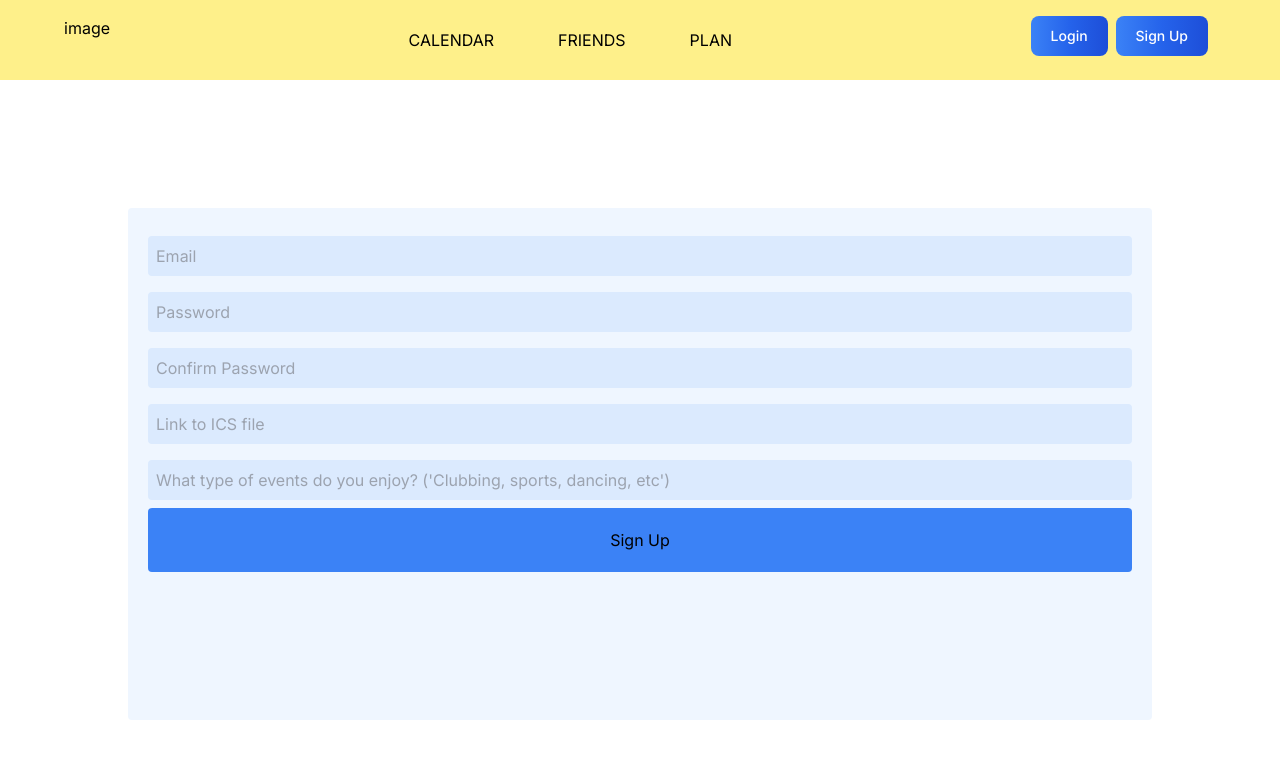
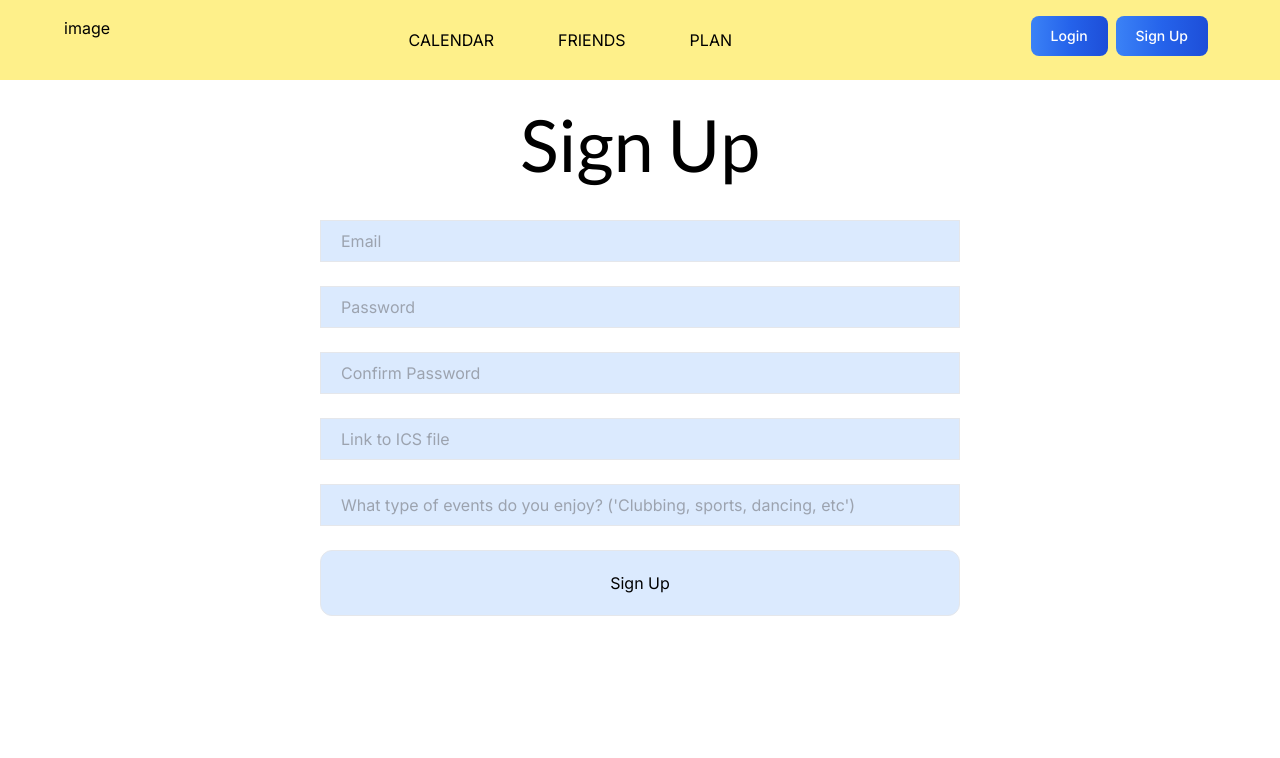
Before and after one commit to steeevin88/schedulerAI, a Next.js app: page /signup in a window 1280 px wide. Shown: the top 758 px of the page. Built offline with nearby package versions, Linux system fonts and the light colour scheme.

Commit message:
redesigned signup page to match login

```diff
--- a/app/login/page.tsx
+++ b/app/login/page.tsx
@@ -53,12 +53,12 @@ const page = () => {
         <section className='text-center'>
             <h1 className="my-7 text-7xl font-lato">Login</h1>
             <form onSubmit={onSubmit}>
-                <div className=''>
-                    <input type='email' className='p-5 w-[50%] my-3 border' id='email' name='email'
+                <div>
+                    <input type='email' className='p-5 bg-blue-100 w-[50%] my-3 border' id='email' name='email'
                     value={email} placeholder='Enter your email' onChange={onChange}/>
                 </div>
-                <div className=''>
-                    <input type='password' className='p-5 w-[50%] my-3 border' id='password' name='password'
+                <div>
+                    <input type='password' className='p-5 bg-blue-100 w-[50%] my-3 border' id='password' name='password'
                      value={password} placeholder='Enter your password' onChange={onChange}/>
                 </div>
                 <div className='p-5 w-[50%] bg-yellow-200 rounded-xl my-3 mx-auto shadow-2xl justify-self-center'>
@@ -67,7 +67,6 @@ const page = () => {
                 {error && (errorLink ? <Link href={errorLink} className='text-blue underline'>{error} Click here for Sign Up</Link> : <p>{error}</p>)}
             </form>
         </section>
-
     </>
   )
 }
--- a/app/signup/page.tsx
+++ b/app/signup/page.tsx
@@ -13,6 +13,9 @@ const Page = () => {
     icsUrl: '',
     preferences: '',
   })
+
+  const { email, password } = signUpInfo;
+
   function handleChange(e: any) {
     setSignUpInfo((prevState) => ({
         ...prevState,
@@ -51,17 +54,30 @@ const Page = () => {
   }
 
   return (
-    <div className='w-full h-[80vh] justify-center content-centers flex flex-grow'>
-      <form className='rounded mx-[10%] mt-[10%]  p-5 flex flex-col bg-blue-50 flex-grow'>
-          <input className='p-2 my-2 rounded bg-blue-100' name="email" type="email" placeholder="Email" onChange={handleChange} />
-          <input className='p-2 my-2 rounded bg-blue-100' name="password" type="password" placeholder="Password" onChange={handleChange} />
-          <input className='p-2 my-2 rounded bg-blue-100' name="confirmPassword" type="password" placeholder="Confirm Password" onChange={handleChange} />
-          <input className='p-2 my-2 rounded bg-blue-100' name="icsUrl" type="text" placeholder="Link to ICS file" onChange={handleChange} />
-          <input className='p-2 my-2 rounded bg-blue-100' name="preferences" type="text" placeholder="What type of events do you enjoy? ('Clubbing, sports, dancing, etc')" onChange={handleChange} />
-          <button className='bg-blue-500 rounded p-5' onClick={handleClick} >Sign Up</button>
-          {error && (errorLink ? <Link href={errorLink} className='underline'>{error}. Click here to Log In</Link>: <p className='text-red-500'>{error}</p>)}
+    <section className='text-center'>
+    <h1 className="my-7 text-7xl font-lato">Sign Up</h1>
+      <form className='w-full justify-center content-centers flex flex-col'>
+        <div>
+          <input className='p-5 bg-blue-100 w-[50%] h-[5vh] my-3 border' name="email" type='email' placeholder="Email" value={email} onChange={handleChange} />
+        </div>
+        <div>
+          <input className='p-5 bg-blue-100 w-[50%] h-[5vh] my-3 border' name="password" type="password" placeholder="Password" value={password} onChange={handleChange} />
+        </div>
+        <div>
+          <input className='p-5 bg-blue-100 w-[50%] h-[5vh] my-3 border' name="confirmPassword" type="password" placeholder="Confirm Password" onChange={handleChange} />
+        </div>
+        <div>
+          <input className='p-5 bg-blue-100 w-[50%] h-[5vh] my-3 border' name="icsUrl" type="text" placeholder="Link to ICS file" onChange={handleChange} />
+        </div>
+        <div>
+          <input className='p-5 bg-blue-100 w-[50%] h-[5vh] my-3 border' name="preferences" type="text" placeholder="What type of events do you enjoy? ('Clubbing, sports, dancing, etc')" onChange={handleChange} />
+        </div>
+        <div>
+          <button className='p-5 bg-blue-100 w-[50%] my-3 border rounded-xl' onClick={handleClick}>Sign Up</button>
+          {error && (errorLink ? <div><Link href={errorLink} className='underline'>{error}. Click here to Log In</Link></div>: <p className='text-red-500'>{error}</p>)}
+        </div>
       </form>
-    </div>
+    </section>
   )
 }
 
```
